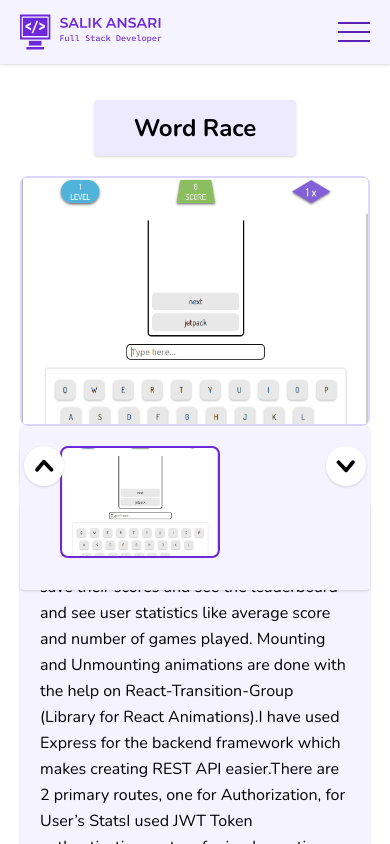
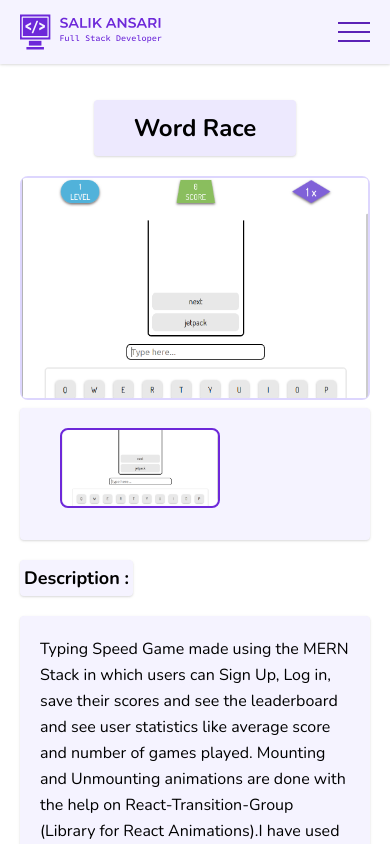
Before and after one commit to salikansari6/portfolio, a Next.js app: page /portfolio/word-race in a window 390 px wide. Shown: the top 844 px of the page. Built offline with nearby package versions, Linux system fonts and the light colour scheme.

Commit message:
image carousel for small devices done

```diff
--- a/components/ImageGallery.jsx
+++ b/components/ImageGallery.jsx
@@ -20,8 +20,6 @@ const ImageGallery = ({ images }) => {
   }, []);
 
   useEffect(() => {
-    console.log(maxTranslate);
-
     setMaxTranslate(() => {
       if (isSmallDevice) {
         return 200 * images.length;
@@ -35,7 +33,8 @@ const ImageGallery = ({ images }) => {
       }
       return containerRef.current.clientHeight;
     });
-  }, [isSmallDevice]);
+    console.log(maxTranslate);
+  }, [isSmallDevice, galleryRef.current, containerRef.current]);
 
   const changeImage = (image) => {
     setCurrentImage(image);
@@ -53,11 +52,11 @@ const ImageGallery = ({ images }) => {
   }, [currentImage]);
 
   return (
-    <div className="image-gallery  lg:grid grid-cols-12 grid-rows-4 gap-5">
+    <div className="image-gallery block lg:grid lg:grid-cols-12 lg:grid-rows-4 gap-5">
       <div
-        className={`current-image h-full ${
+        className={`current-image h-56 mb-2 md:h-72  ${
           fadeAnimation ? "animate-fade-in" : ""
-        } col-span-12 row-span-3 lg:col-span-10 relative lg:row-span-4 border-2 rounded-lg border-purple-200`}
+        } col-span-12 row-span-3 lg:h-auto lg:col-span-10 relative lg:row-span-4 border-2 rounded-lg border-purple-200`}
       >
         <Image
           src={`/images/${currentImage}.png`}
@@ -68,9 +67,11 @@ const ImageGallery = ({ images }) => {
         />
       </div>
       <div
-        className="gallery overflow-hidden relative lg:pt-12 col-span-12  bg-purple-50  lg:col-span-2 lg:row-span-4  p-5 shadow rounded "
+        className="gallery block overflow-x-scroll lg:overflow-hidden relative lg:pt-12 col-span-12  bg-purple-50  lg:col-span-2 lg:row-span-4  p-5 shadow rounded "
         ref={containerRef}
       >
+        {!isSmallDevice && (
+          <>
             <button
               className="absolute left-1 shadow lg:top-1 lg:left-0 grid  place-content-center rounded-full  h-1 w-1 right-0 lg:mx-auto z-10  p-5 bg-white"
               onClick={() => {
@@ -97,6 +98,8 @@ const ImageGallery = ({ images }) => {
             >
               <DownArrow />
             </button>
+          </>
+        )}
         <div
           className={`flex lg:block transition duration-500 transform `}
           ref={galleryRef}
@@ -110,7 +113,7 @@ const ImageGallery = ({ images }) => {
             return (
               <div
                 key={image}
-                className={`gallery-item  flex-shrink-0 ml-5 lg:ml-0  relative w-40  lg:w-auto  rounded-lg h-28  mb-3 cursor-pointer ${
+                className={`gallery-item  flex-shrink-0 ml-5 lg:ml-0  h-20 relative w-40  lg:w-auto  rounded-lg lg:h-36  mb-3 cursor-pointer ${
                   image === currentImage
                     ? "border-2 border-purple-700"
                     : "border border-purple-200"
--- a/pages/portfolio/[slug].js
+++ b/pages/portfolio/[slug].js
@@ -17,12 +17,12 @@ const ProjectPage = ({ project }) => {
         </div>
       </div>
       <ImageGallery images={project.images} />
-      <div className="project-description mt-5 ">
+      <div className="project-description  mt-5 ">
         <h1 className="text-lg  bg-purple-50 inline-block p-1 lg:p-3 rounded shadow font-bold  lg:text-4xl">
           Description :
         </h1>
         <div className="lg:grid lg:grid-cols-12">
-          <p className="bg-purple-50 col-start-1 col-span-10 leading-relaxed lg:text-2xl rounded shadow p-5 mt-5">
+          <p className="bg-purple-50 lg:col-start-1 lg:col-span-10 leading-relaxed lg:text-2xl rounded shadow p-5 mt-5">
             {project.description}
           </p>
         </div>
--- a/styles/globals.css
+++ b/styles/globals.css
@@ -52,7 +52,7 @@
 
 @media (max-width: 576px) {
   .image-gallery {
-    height: 250px;
+    height: auto;
   }
 }
 
```
Lines whose indentation alone changed are shown as unchanged.
